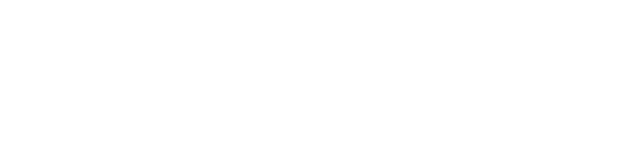
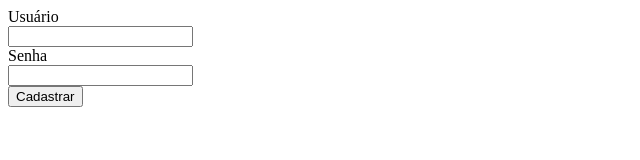
Before and after one commit to N1ck120/LocalSotrorage, a plain HTML site: page cadastro.html in a window 1280 px wide. Shown: the whole page, without its empty margins (0-640 px from the left). Drawn offline with Linux system fonts and the light colour scheme.

Commit message:
Formulário cadastro

```diff
--- a/cadastro.html
+++ b/cadastro.html
@@ -6,6 +6,16 @@
     <title>Cadastre-se</title>
 </head>
 <body>
-
+    <form action="">
+        <label for="user">Usuário</label>
+        <br>
+        <input type="text">
+        <br>
+        <label for="senha">Senha</label>
+        <br>
+        <input type="text">
+        <br>
+        <button>Cadastrar</button>
+    </form>
 </body>
 </html>
```
